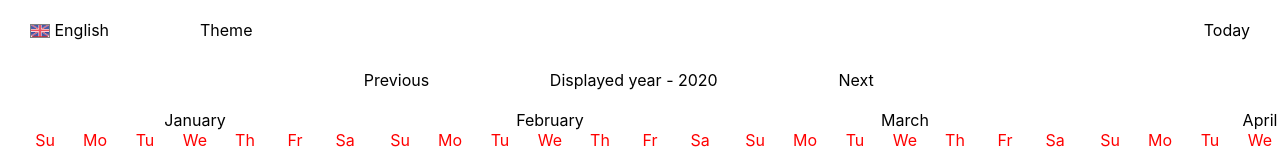
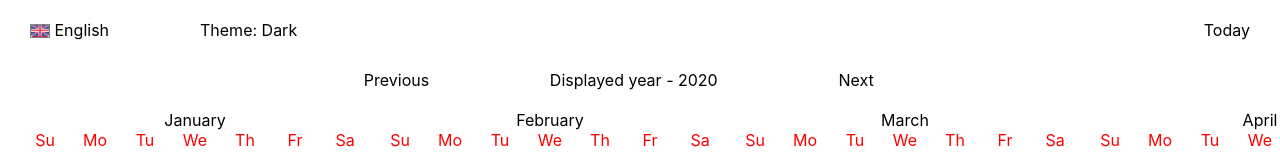
Before and after one commit to EugeneSheuchuk/simpleCalendar, a React (Create React App) app: page / in a window 1280 px wide. Shown: the top 152 px of the page. Built offline with nearby package versions, Linux system fonts and the light colour scheme.

Commit message:
feat: add theme trigger

```diff
--- a/src/App.jsx
+++ b/src/App.jsx
@@ -6,7 +6,7 @@ import {
     _changeCurrentDay,
     _changeCurrentLanguage,
     _changeViewYear,
-    _getToday,
+    _getToday, _switchTheme,
 } from './store/actions';
 import { getDate } from './store/selectors';
 import { prepareDataForMonth } from './assets/functions';
@@ -14,6 +14,7 @@ import Languages from './containers/languages/Languages';
 import en from './assets/textEn';
 import ru from './assets/textRu';
 import by from './assets/textBy';
+import Theme from './components/theme/Theme';
 
 function App({
 				 changeViewYear,
@@ -27,6 +28,8 @@ function App({
 				 currentLanguage,
 				 languages,
 				 getToday,
+				 currentTheme,
+                 switchTheme
 			 }) {
 	useEffect(() => {
 		setLoading(() => true);
@@ -41,12 +44,14 @@ function App({
 	const [isLoading, setLoading] = useState(true);
 
 	let textObj = {};
-    if (currentLanguage === 'en') textObj = { ...en };
-    else if (currentLanguage === 'ru') textObj = { ...ru };
-    else if (currentLanguage === 'by') textObj = { ...by };
+	if ( currentLanguage === 'en' ) textObj = { ...en };
+	else if ( currentLanguage === 'ru' ) textObj = { ...ru };
+	else if ( currentLanguage === 'by' ) textObj = { ...by };
+
+	const theme = currentTheme === 'light' ? 'dark' : 'light';
 
 	const list = [];
-    for (let i = 0; i < 12; i++) {
+	for ( let i = 0; i < 12; i++ ) {
 		const data = prepareDataForMonth(currentLanguage, viewYear, i);
 		list.push(
 			<Month
@@ -73,7 +78,9 @@ function App({
 						/>
 					</div>
 					<div className={`${style.opItem} ${style.theme}`}>
-                        {textObj.theme.name}
+						<Theme name={textObj.theme.name}
+							   value={textObj.theme.options[theme]}
+                               action={switchTheme}/>
 					</div>
 					<div
 						className={`${style.opItem} ${style.today}`}
@@ -122,6 +129,9 @@ const mapDispatchToProps = (dispatch) => {
 		getToday() {
 			dispatch(_getToday());
 		},
+        switchTheme() {
+		    dispatch(_switchTheme());
+        },
 	};
 };
 
--- /dev/null
+++ b/src/components/theme/Theme.jsx
@@ -0,0 +1,13 @@
+import React from 'react';
+import style from './Theme.module.css';
+
+function Theme({ name, value, action }) {
+
+    return (
+        <div className={style}>
+            {name}: <span onClick={() => action()}>{value}</span>
+        </div>
+    );
+}
+
+export default Theme;
--- /dev/null
+++ b/src/components/theme/Theme.module.css
@@ -0,0 +1,9 @@
+.language {
+    height: 20px;
+    line-height: 20px;
+    vertical-align: middle;
+}
+.language span {
+    position: relative;
+    top: 2px;
+}
--- a/src/store/actionTypes.js
+++ b/src/store/actionTypes.js
@@ -7,4 +7,8 @@ export const DATEREDUCER_CHANGE_CURRENT_DAY =
 export const DATEREDUCER_CHANGE_CURRENT_LANGUAGE =
     '[DATEREDUCER] CHANGE_CURRENT_LANGUAGE';
 
-export const DATEREDUCER_SWITCH_TO_TODAY = '[DATEREDUCER] SWITCH_TO_TODAY';
+export const DATEREDUCER_SWITCH_TO_TODAY =
+	'[DATEREDUCER] SWITCH_TO_TODAY';
+
+export const DATEREDUCER_SWITCH_THEME =
+	'[DATEREDUCER] SWITCH_THEME';
--- a/src/store/actions.js
+++ b/src/store/actions.js
@@ -17,3 +17,7 @@ export const _changeCurrentLanguage = (language) => ({
 export const _getToday = () => ({
     type: ACTIONS.DATEREDUCER_SWITCH_TO_TODAY,
 });
+
+export const _switchTheme = () => ({
+	type: ACTIONS.DATEREDUCER_SWITCH_THEME,
+});
--- a/src/store/dateReducer.js
+++ b/src/store/dateReducer.js
@@ -14,6 +14,7 @@ let initialState = {
 	stringCurrentDate,
 	viewYear: initialData.currentYear,
 	currentLanguage: 'en',
+	currentTheme: 'light',
 	languages: languages,
 };
 
@@ -35,7 +36,7 @@ export const dateReducer = (state = initialState, action) => {
 			};
 		case ACTIONS.DATEREDUCER_CHANGE_CURRENT_LANGUAGE:
 			let currentLanguage = 'en';
-            if (state.languages.hasOwnProperty(action.language)) {
+			if ( state.languages.hasOwnProperty(action.language) ) {
 				currentLanguage = action.language;
 			}
 			return {
@@ -47,6 +48,12 @@ export const dateReducer = (state = initialState, action) => {
 				...state,
 				viewYear: state.currentYear,
 			};
+		case ACTIONS.DATEREDUCER_SWITCH_THEME:
+			const currentTheme = state.currentTheme === 'light' ? 'dark' : 'light';
+			return {
+				...state,
+				currentTheme,
+			};
 		default:
 			return state;
 	}
```
Lines whose indentation alone changed are shown as unchanged.
